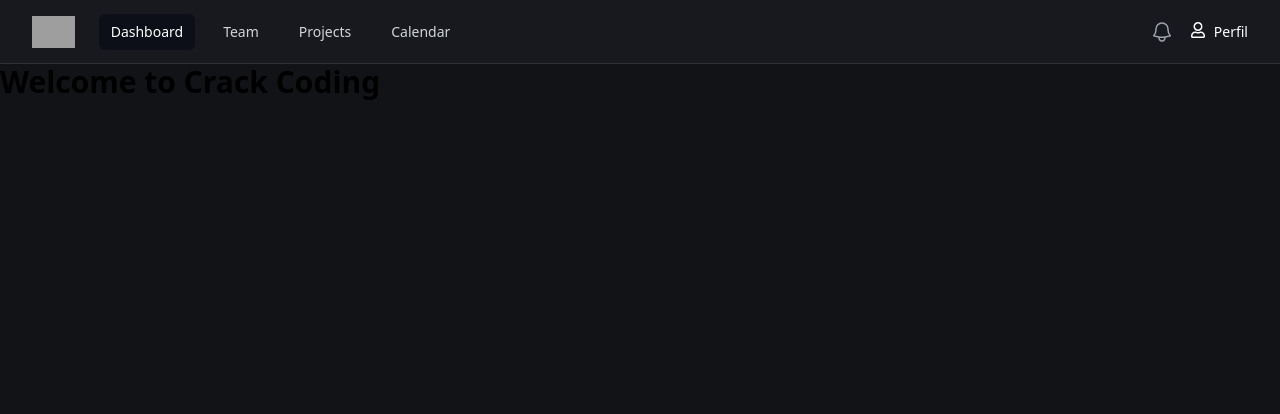
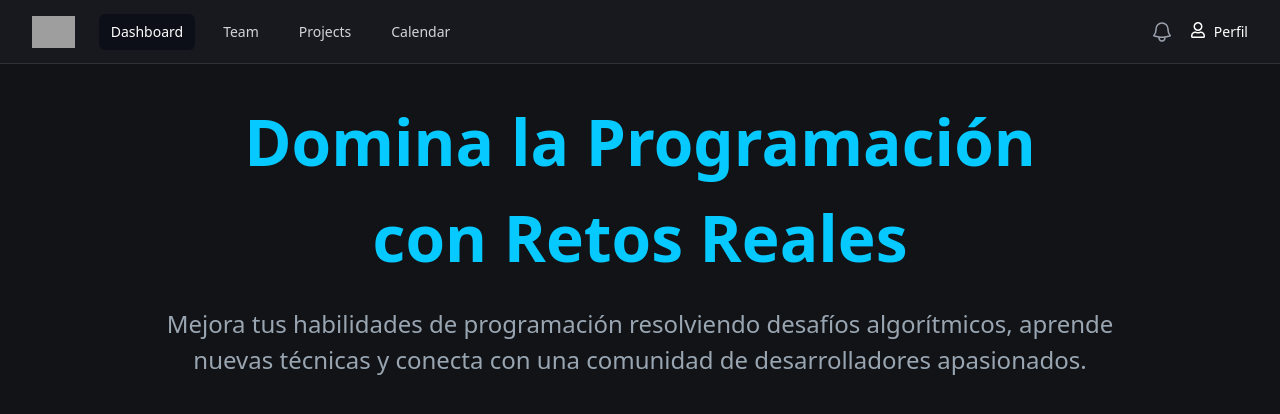
Before and after one commit to Cristopher5917K/crackCoding-FE, a React (Create React App) app in the folder crack-coding/: page / in a window 1280 px wide. Shown: the top 414 px of the page. Built offline with nearby package versions, Linux system fonts and the light colour scheme; grey boxes are pictures that could not be loaded.

Commit message:
Added Home text

```diff
--- a/crack-coding/src/index.css
+++ b/crack-coding/src/index.css
@@ -10,3 +10,21 @@
 body{
   background-color: #121317;
 }
+
+.home-title{
+  display: flex;
+  justify-content: center;
+  color: #06c9ff;
+  font-size: 4rem;
+  font-weight: bold;
+  padding: 10px;
+}
+
+.inro-text{
+  display: flex;
+  justify-content: center;
+  color: #99A6B2;
+  font-size: 1.5rem;
+  padding: 10px;
+
+}
--- a/crack-coding/src/views/Home.jsx
+++ b/crack-coding/src/views/Home.jsx
@@ -4,10 +4,14 @@
 const Home = () => {
   return (
    <>
-
-    <h7 className='text-3xl font-bold text-center mt-10'>
-      Welcome to Crack Coding
-    </h7>
+    <div className="text-center mt-5">
+        <h1 className='home-title'>
+          Domina la Programación <br/>con Retos Reales
+        </h1>
+        <p className='inro-text'>Mejora tus habilidades de programación resolviendo desafíos
+          algorítmicos, aprende<br/> nuevas técnicas y conecta con una comunidad de desarrolladores apasionados.
+        </p>
+    </div>
    </>
   )
 }
```
